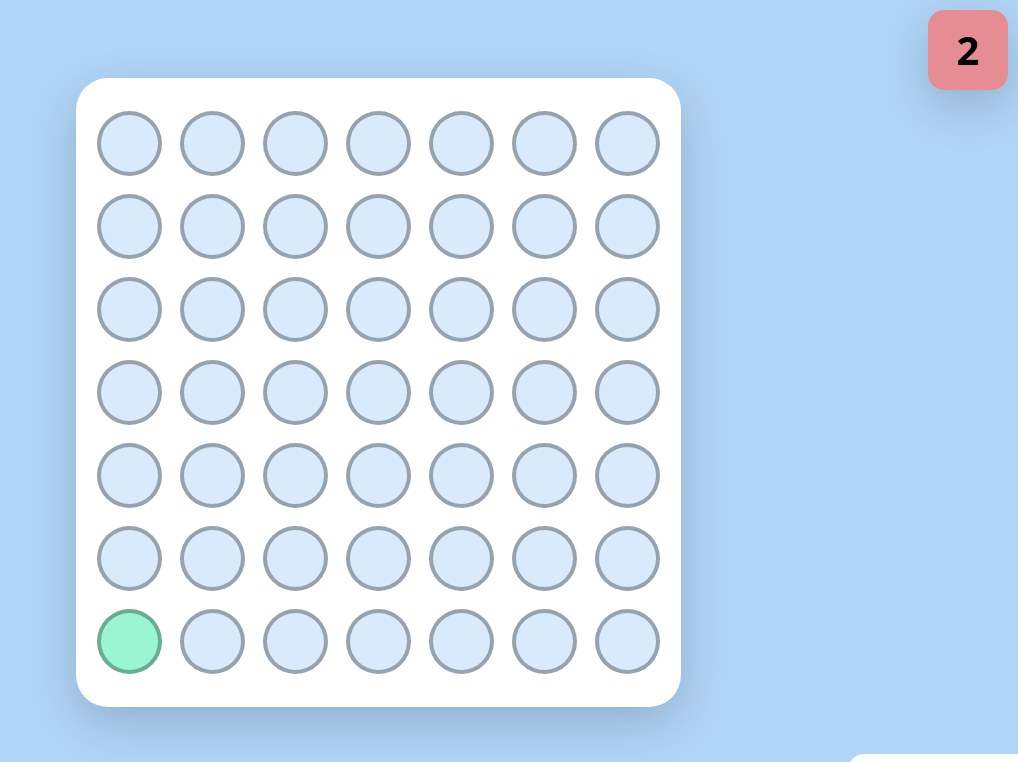
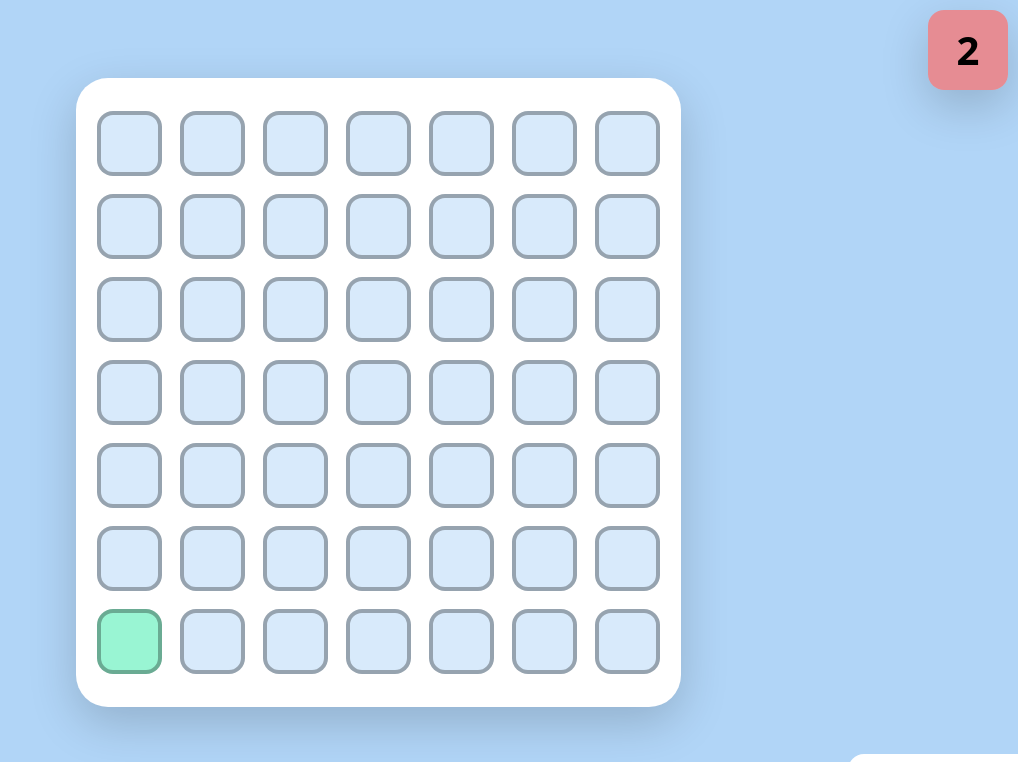
Before and after one commit to anfuspotai/connect-four-html, a plain HTML site: page index.html in a window 1280 px wide. Both pictures are taken after a click on the element 391 px from the left and 143 px from the top of the page. Shown: the top 762 px of the page, without its empty margins (262-1280 px from the left). Drawn offline with nearby package versions, Linux system fonts and the light colour scheme; some packages are replaced by stand-ins of ours; a script that the page names is missing.

Commit message:
last row bug fixed

```diff
--- a/mainClass.js
+++ b/mainClass.js
@@ -83,6 +83,9 @@ class ConnectFour {
       rowID = index
       if(element == 0) break;
     }
+
+    if (this.connect2D[rowID][colID] !== 0) return false;
+
 
     let boxEl = $(`#box-${rowID}-${colID}`);
 
--- a/style.css
+++ b/style.css
@@ -12,8 +12,8 @@
 
 .box {
   border: 4px solid rgba(0, 0, 0, 0.3);
-  border-radius: 100%;
-  /* border-radius: 0.7rem; */
+  /* border-radius: 100%; */
+  border-radius: 1rem;
   margin: 9px;
   width: 10vw;
   height: 10vw;
```
